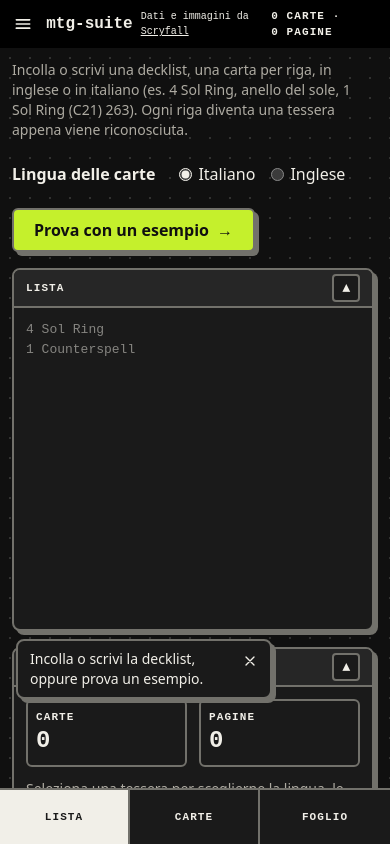
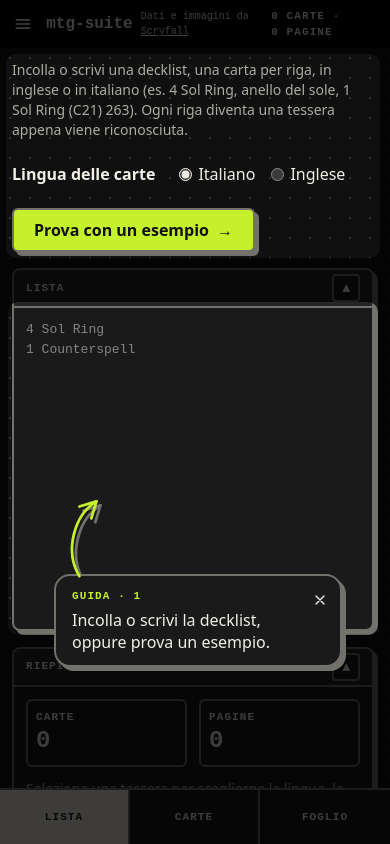
Before and after one commit to mattesalva93/leyline, a React (Vite) app in the folder packages/web/: page /proxy in a window 390 px wide. Built offline with nearby package versions, Linux system fonts and the light colour scheme.

Commit message:
feat: spotlight the first guided step and point its bubble into the decklist with a hand-drawn arrow

```diff
--- a/packages/web/package.json
+++ b/packages/web/package.json
@@ -8,6 +8,7 @@
     "@mtg-suite/core": "workspace:*",
     "@radix-ui/react-dialog": "^1.3.1",
     "@radix-ui/react-popover": "^1.3.1",
+    "@radix-ui/react-slot": "^1.5.0",
     "@radix-ui/react-tabs": "^1.2.1",
     "i18next": "^27.2.4",
     "react": "^19.3.1",
--- a/packages/web/src/locales/it.json
+++ b/packages/web/src/locales/it.json
@@ -304,6 +304,7 @@
     "skipStep": "Salta questo passo",
     "steps": {
       "startDecklist": "Incolla o scrivi la decklist, oppure prova un esempio."
-    }
+    },
+    "stepNumber": "Guida · {{number}}"
   }
 }
--- a/packages/web/src/theme.css
+++ b/packages/web/src/theme.css
@@ -34,6 +34,8 @@
   --color-sibling-4: #c9a3ff;
   --color-dot: #f1efe826;
   --color-overlay: #00000080;
+  /* Deeper than the overlay: on a dark page, the guide's spotlight must still show. */
+  --color-spotlight-dimming: #000000bf;
   --color-shadow: #00000099;
   /* The thread around each card of a tile's pile: it keeps their black borders apart, which the near-black background cannot. */
   --color-pile-thread: var(--color-border);
--- a/packages/web/src/ui/board-styles.ts
+++ b/packages/web/src/ui/board-styles.ts
@@ -1,6 +1,9 @@
 // Class lists the design board repeats across its zones: ink borders and hard shadows.
 
 export const HARD_SHADOW = 'shadow-[4px_4px_0_var(--color-border)]';
+
+/** The hard shadow cast by a shape and what stands out of it, such as a bubble and its arrow. */
+export const HARD_DROP_SHADOW = 'drop-shadow-[4px_4px_0_var(--color-border)]';
 
 /** The hard shadow of a pressed button, cut by the 2 px it sank, so its far edge stays put. */
 const HALF_SUNK_HARD_SHADOW = 'not-disabled:active:shadow-[2px_2px_0_var(--color-border)]';
--- a/packages/web/src/workspace/empty-workspace/EmptyWorkspaceInvite.tsx
+++ b/packages/web/src/workspace/empty-workspace/EmptyWorkspaceInvite.tsx
@@ -3,6 +3,7 @@ import type { Generator } from '../../generator/use-generator.ts';
 import { LanguagePicker } from '../../language/LanguagePicker.tsx';
 import { PRIMARY_BUTTON } from '../../ui/board-styles.ts';
 import { EXAMPLE_DECKLIST } from './example-decklist.ts';
+import { GUIDE_SPOTLIT } from '../guide/GuideSpotlight.tsx';
 
 /**
  * What the workspace shows while no decklist is under way, in place of the grid: an invite to
@@ -18,7 +19,8 @@ export function EmptyWorkspaceInvite({
 }) {
   const { t } = useTranslation();
   return (
-    <div className={`flex flex-col items-start gap-4 ${className}`}>
+    // Lit by the guide's spotlight: the first guided step points to its example button too.
+    <div {...GUIDE_SPOTLIT} className={`flex flex-col items-start gap-4 ${className}`}>
       <p className="max-w-xl text-sm text-muted-foreground">{t('emptyWorkspace.invite')}</p>
       <LanguagePicker
         label={t('app.defaultLang')}
--- /dev/null
+++ b/packages/web/src/workspace/guide/GuideArrow.tsx
@@ -0,0 +1,82 @@
+/** The arrow as drawn, pointing down out of a bubble above it: its base on the bubble's edge. */
+const DRAWING = {
+  width: 44,
+  height: 48,
+  baseY: 2,
+  tip: { x: 22, y: 46 },
+  strokes: ['M32,2 C41,17 35,38 22,46', 'M22,46 L25,36', 'M22,46 L32,43'],
+} as const;
+
+/** How much bigger than its drawing the arrow shows. */
+const SCALE = 1.7;
+
+/** From the bubble's edge to the tip of its arrow, in CSS px. */
+export const GUIDE_ARROW_LENGTH_PX = (DRAWING.tip.y - DRAWING.baseY) * SCALE;
+
+/** Where the arrow leaves the bubble, from the start of the bubble's edge, in CSS px. */
+export const GUIDE_ARROW_INSET_PX = 40;
+
+/** The side of its control a bubble stands on: the arrow points back from it. */
+export type GuideBubbleSide = 'right' | 'bottom';
+
+/**
+ * The drawing turned to point back at the control, in the box it then fills: up for a bubble
+ * below its control, left for a bubble on its right.
+ */
+const TURNED: Readonly<
+  Record<
+    GuideBubbleSide,
+    { readonly transform: string; readonly width: number; readonly height: number }
+  >
+> = {
+  bottom: {
+    transform: `rotate(180 ${DRAWING.width / 2} ${DRAWING.height / 2})`,
+    width: DRAWING.width,
+    height: DRAWING.height,
+  },
+  right: {
+    transform: `translate(${DRAWING.height} 0) rotate(90)`,
+    width: DRAWING.height,
+    height: DRAWING.width,
+  },
+};
+
+/** Across the bubble's edge, how far the tip lies from the start of the arrow's box. */
+const TIP_ACROSS = DRAWING.tip.x * SCALE;
+/** Out from the bubble's edge, how far the base lies from the far side of the arrow's box. */
+const BASE_OUT = (DRAWING.height - DRAWING.baseY) * SCALE;
+
+/**
+ * The hand-drawn arrow of a guided step's bubble, standing out of the bubble's edge facing the
+ * control, `GUIDE_ARROW_INSET_PX` from that edge's start.
+ */
+export function GuideArrow({ side }: { readonly side: GuideBubbleSide }) {
+  const turned = TURNED[side];
+  const box =
+    side === 'bottom'
+      ? { left: GUIDE_ARROW_INSET_PX - TIP_ACROSS, top: -BASE_OUT }
+      : { top: GUIDE_ARROW_INSET_PX - TIP_ACROSS, left: -BASE_OUT };
+  return (
+    <svg
+      aria-hidden="true"
+      viewBox={`0 0 ${turned.width} ${turned.height}`}
+      width={turned.width * SCALE}
+      height={turned.height * SCALE}
+      className="pointer-events-none absolute overflow-visible"
+      style={box}
+    >
+      <g
+        transform={turned.transform}
+        fill="none"
+        stroke="var(--color-accent)"
+        strokeWidth={2.75}
+        strokeLinecap="round"
+        strokeLinejoin="round"
+      >
+        {DRAWING.strokes.map((stroke) => (
+          <path key={stroke} d={stroke} vectorEffect="non-scaling-stroke" />
+        ))}
+      </g>
+    </svg>
+  );
+}
--- /dev/null
+++ b/packages/web/src/workspace/guide/GuideSpotlight.tsx
@@ -0,0 +1,70 @@
+import { useEffect, useState } from 'react';
+import { createPortal } from 'react-dom';
+
+const SPOTLIT_ATTRIBUTE = 'data-guide-spotlight';
+
+/** Marks an element the spotlight of the guide leaves lit and clickable. */
+export const GUIDE_SPOTLIT = { [SPOTLIT_ATTRIBUTE]: '' } as const;
+
+/** How far the light reaches around a spotlit element, in CSS px. */
+const LIGHT_MARGIN_PX = 6;
+const LIGHT_CORNER_RADIUS_PX = 10;
+
+/** The outline of the light around `rect`: a rectangle with rounded corners, as an SVG path. */
+function lightAround({ left, top, right, bottom }: DOMRect): string {
+  const x = left - LIGHT_MARGIN_PX;
+  const y = top - LIGHT_MARGIN_PX;
+  const width = right - left + 2 * LIGHT_MARGIN_PX;
+  const height = bottom - top + 2 * LIGHT_MARGIN_PX;
+  const r = LIGHT_CORNER_RADIUS_PX;
+  const corner = (toX: number, toY: number) => `A${r},${r} 0 0 1 ${toX},${toY}`;
+  return [
+    `M${x + r},${y}`,
+    `H${x + width - r}`,
+    corner(x + width, y + r),
+    `V${y + height - r}`,
+    corner(x + width - r, y + height),
+    `H${x + r}`,
+    corner(x, y + height - r),
+    `V${y + r}`,
+    corner(x + r, y),
+    'Z',
+  ].join(' ');
+}
+
+/** The screen with a hole over each spotlit element, as a CSS clip path. */
+function clipPathOfTheDimming(): string {
+  const lights = [...document.querySelectorAll(`[${SPOTLIT_ATTRIBUTE}]`)]
+    .map((element) => element.getBoundingClientRect())
+    .filter((rect) => rect.width > 0 && rect.height > 0)
+    .map(lightAround);
+  const screen = `M0,0 H${window.innerWidth} V${window.innerHeight} H0 Z`;
+  return `path(evenodd, '${[screen, ...lights].join(' ')}')`;
+}
+
+/**
+ * The page dimmed and deaf to the pointer while a guided step is on screen, but for the elements
+ * marked `GUIDE_SPOTLIT`: the clip path cuts a hole over each, and a cut-out part takes no click.
+ * The holes follow their elements as the page moves under them.
+ */
+export function GuideSpotlight() {
+  const [clipPath, setClipPath] = useState<string | null>(null);
+  useEffect(() => {
+    let frame = 0;
+    const follow = () => {
+      setClipPath(clipPathOfTheDimming());
+      frame = requestAnimationFrame(follow);
+    };
+    follow();
+    return () => cancelAnimationFrame(frame);
+  }, []);
+  if (clipPath === null) return null;
+  return createPortal(
+    <div
+      aria-hidden="true"
+      className="fixed inset-0 z-40 animate-fade-in bg-spotlight-dimming"
+      style={{ clipPath }}
+    />,
+    document.body,
+  );
+}
--- a/packages/web/src/workspace/guide/GuidedStepBubble.tsx
+++ b/packages/web/src/workspace/guide/GuidedStepBubble.tsx
@@ -1,28 +1,33 @@
 // The bubble of a guided step, an owned component on the Radix popover (ADR 0010): Radix places it
-// beside its control and keeps it in sight; the look is ours.
+// by its control; the look is ours.
 import * as RadixPopover from '@radix-ui/react-popover';
-import { useId, useRef, type ReactElement } from 'react';
+import { Slot } from '@radix-ui/react-slot';
+import { useId, useMemo, useRef, type ReactElement } from 'react';
 import { useTranslation } from 'react-i18next';
-import { BUTTON_STATES, HARD_SHADOW } from '../../ui/board-styles.ts';
+import { BUTTON_STATES, HARD_DROP_SHADOW, LABEL } from '../../ui/board-styles.ts';
 import { Icon } from '../../ui/Icon.tsx';
 import { FADES_IN_AND_OUT } from '../../ui/open-close-motion.ts';
-import type { GuidedStep } from './guided-steps.ts';
+import {
+  GUIDE_ARROW_INSET_PX,
+  GUIDE_ARROW_LENGTH_PX,
+  GuideArrow,
+  type GuideBubbleSide,
+} from './GuideArrow.tsx';
+import { GUIDE_SPOTLIT, GuideSpotlight } from './GuideSpotlight.tsx';
+import { guidedStepNumber, type GuidedStep } from './guided-steps.ts';
 import type { Guide } from './use-guide.ts';
 
-/** The space between a bubble and its control, in CSS px: close, never over it. */
-export const GUIDED_STEP_GAP_PX = 10;
+/** A point on the screen, in CSS px. */
+interface ScreenPoint {
+  readonly x: number;
+  readonly y: number;
+}
 
-/** The least a bubble keeps from the screen's edges, in CSS px, as the page's side gutter does. */
-const SCREEN_EDGE_CLEARANCE_PX = 16;
-
-/**
- * Where a bubble stands by its control: on which side, lined up with which end of it, and how far
- * from it.
- */
+/** Where a bubble stands by its control: on which side, and where in the control its arrow points. */
 export interface GuidedStepPlacement {
-  readonly side: 'right' | 'bottom';
-  readonly align: 'start' | 'center';
-  readonly gapPx: number;
+  readonly side: GuideBubbleSide;
+  /** The point inside the control, given the control's box, that the arrow's tip enters. */
+  readonly aimInside: (control: DOMRect) => ScreenPoint;
 }
 
 /** Turns down what Radix would do by default: move the focus, or close on Escape or a click elsewhere. */
@@ -30,15 +35,16 @@ const preventRadixDefault = (event: Event) => event.preventDefault();
 
 /**
  * Where the control `children` shows the bubble of its guided step `guidedStep`, at `placement`,
- * while the guide has that step on screen. The bubble follows the control in the page, so Tab
- * reaches its X right after the control; it never takes the focus, and only its X or the step's
- * action closes it. The X gives the focus to the control, which the bubble's text describes while
- * it is on screen: a screen reader reads it out when it reaches the control.
+ * while the guide has that step on screen, the page dimmed around the step's controls. The bubble
+ * follows the control in the page, so Tab reaches its X right after the control; it never takes
+ * the focus, and only its X or the step's action closes it. The X gives the focus to the control,
+ * which the bubble's text describes while it is on screen: a screen reader reads it out when it
+ * reaches the control.
  */
 export function GuidedStepBubble({
   guide,
   guidedStep,
-  placement,
+  placement: { side, aimInside },
   children,
 }: {
   readonly guide: Guide;
@@ -47,37 +53,58 @@ export function GuidedStepBubble({
   readonly children: ReactElement;
 }) {
   const { t } = useTranslation();
-  const controlRef = useRef<HTMLElement | null>(null);
+  const controlRef = useRef<HTMLElement>(null);
   const textId = useId();
   const isShown = guide.shownGuidedStep === guidedStep;
+  // The bubble stands by a point inside the control, read as the control is now: a control that
+  // comes back in a new element, as a phone's folding panel brings it, keeps its bubble.
+  const aimPoint = useMemo(
+    () => ({
+      current: {
+        getBoundingClientRect: () => {
+          const { x, y } = aimInside(controlRef.current?.getBoundingClientRect() ?? new DOMRect());
+          return new DOMRect(x, y, 0, 0);
+        },
+      },
+    }),
+    [aimInside],
+  );
   return (
     <RadixPopover.Root open={isShown} modal={false}>
-      <RadixPopover.Anchor
-        asChild
-        // Radix types the anchor as a div; the control is any element.
-        ref={(control) => {
-          controlRef.current = control;
-        }}
+      <RadixPopover.Anchor virtualRef={aimPoint} />
+      <Slot
+        ref={controlRef}
         aria-describedby={isShown ? textId : undefined}
+        {...(isShown ? GUIDE_SPOTLIT : {})}
       >
         {children}
-      </RadixPopover.Anchor>
+      </Slot>
+      {isShown && <GuideSpotlight />}
       <RadixPopover.Content
         role="status"
         aria-label={t('guide.bubbleLabel')}
-        side={placement.side}
-        align={placement.align}
-        sideOffset={placement.gapPx}
-        collisionPadding={SCREEN_EDGE_CLEARANCE_PX}
+        side={side}
+        sideOffset={GUIDE_ARROW_LENGTH_PX}
+        // The arrow leaves the bubble this far along its edge: the bubble starts as far before the point.
+        align="start"
+        alignOffset={-GUIDE_ARROW_INSET_PX}
+        // A bubble moved off its side would leave its arrow pointing away from the control.
+        avoidCollisions={false}
         onOpenAutoFocus={preventRadixDefault}
         onCloseAutoFocus={preventRadixDefault}
         onEscapeKeyDown={preventRadixDefault}
         onInteractOutside={preventRadixDefault}
-        className={`z-30 flex max-w-64 items-start gap-2 rounded-lg border-2 border-border bg-panel py-2 pr-2 pl-3 text-sm text-foreground ${HARD_SHADOW} ${FADES_IN_AND_OUT}`}
+        className={`relative z-50 flex max-w-72 items-start gap-3 rounded-2xl border-2 border-border bg-panel py-3 pr-2 pl-4 text-base text-foreground ${HARD_DROP_SHADOW} ${FADES_IN_AND_OUT}`}
       >
-        <p id={textId} className="flex-1">
-          {t(`guide.steps.${guidedStep}`)}
-        </p>
+        <GuideArrow side={side} />
+        <div className="flex flex-1 flex-col gap-1">
+          <span className={`${LABEL} text-accent`}>
+            {t('guide.stepNumber', { number: guidedStepNumber(guidedStep) })}
+          </span>
+          <p id={textId} className="leading-snug">
+            {t(`guide.steps.${guidedStep}`)}
+          </p>
+        </div>
         <button
           type="button"
           aria-label={t('guide.skipStep')}
--- a/packages/web/src/workspace/guide/guided-steps.ts
+++ b/packages/web/src/workspace/guide/guided-steps.ts
@@ -1,6 +1,11 @@
 /** The guided steps, in the order of the generator's flow. */
 export const GUIDED_STEPS = ['startDecklist'] as const;
 export type GuidedStep = (typeof GUIDED_STEPS)[number];
+
+/** Where `step` comes in the guide, counting from 1. */
+export function guidedStepNumber(step: GuidedStep): number {
+  return GUIDED_STEPS.indexOf(step) + 1;
+}
 
 export function isGuidedStep(value: unknown): value is GuidedStep {
   return GUIDED_STEPS.some((step) => step === value);
--- a/packages/web/src/workspace/side-panel/PanelEdgeTab.tsx
+++ b/packages/web/src/workspace/side-panel/PanelEdgeTab.tsx
@@ -8,7 +8,7 @@ import { SINKS_DOWN_WITH_PRESSED_GROUP } from '../../ui/board-styles.ts';
 export type CentreSide = 'left' | 'right';
 
 /** How far the tab stands out of its panel's edge, in CSS px. */
-export const EDGE_TAB_REACH_PX = 14;
+const EDGE_TAB_REACH_PX = 14;
 
 /**
  * The tab standing out of a side panel's edge at mid height, on the side facing the centre:
```
Also changed, not shown: packages/web/src/workspace/DesktopWorkspace.tsx (+9 -5 lines), packages/web/src/workspace/PhoneWorkspace.tsx (+6 -4 lines), 2 other files (tests, documents, lock files or other folders).
